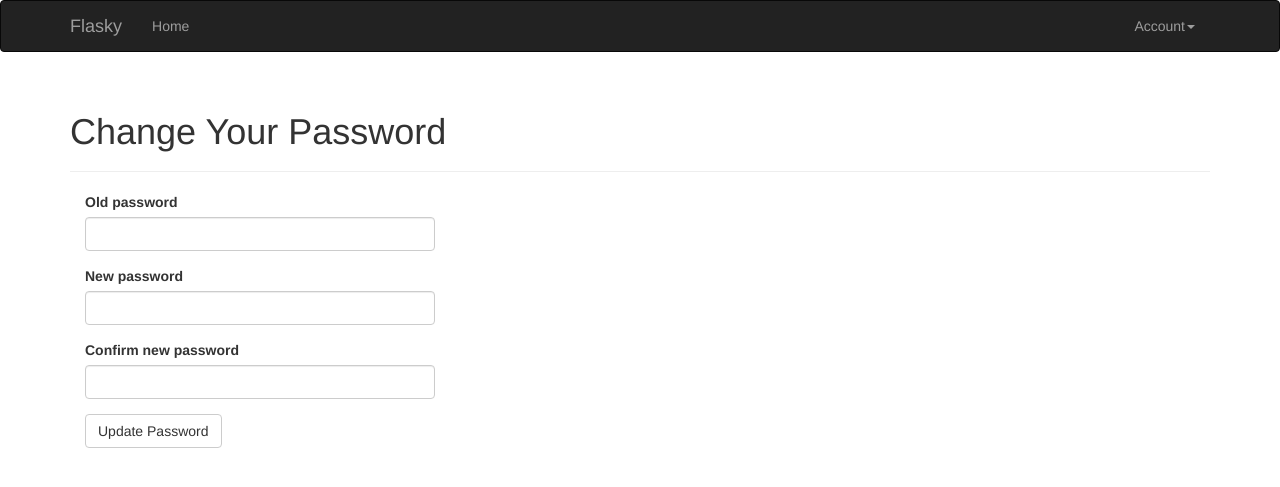
After one commit to asluchych/flask-app, a Flask app: page /auth/change-password in a window 1280 px wide. The commit adds this page. Shown: the top 487 px of the page. Run offline with Flask 3, Linux system fonts and the light colour scheme; the visitor is signed in with stand-in values (Sample User, id 1); some libraries are stand-ins or nearby versions.

Commit message:
Implement password change

```diff
--- a/app/auth/forms.py
+++ b/app/auth/forms.py
@@ -28,3 +28,10 @@ class RegistrationForm(FlaskForm):
     def validate_username(self, field):
         if User.query.filter_by(username=field.data).first():
             raise ValidationError('Username already in use.')
+
+
+class ChangePasswordForm(FlaskForm):
+    old_password = PasswordField('Old password', validators=[DataRequired()])
+    password = PasswordField('New password', validators=[DataRequired(), EqualTo('password2', message='Passwords must match.')])
+    password2 = PasswordField('Confirm new password', validators=[DataRequired()])
+    submit = SubmitField('Update Password')
--- a/app/auth/views.py
+++ b/app/auth/views.py
@@ -4,7 +4,7 @@ from . import auth
 from .. import db
 from ..models import User
 from ..email import send_email
-from .forms import LoginForm, RegistrationForm
+from .forms import LoginForm, RegistrationForm, ChangePasswordForm
 
 @auth.before_app_request
 def before_request():
@@ -76,3 +76,19 @@ def resend_confirmation():
     send_email(current_user.email, 'Confirm Your Account', 'auth/email/confirm', user=current_user, token=token)
     flash('A new confirmation email has been sent to you by email.')
     return redirect(url_for('main.index'))
+
+
+@auth.route('/change-password', methods = ['GET', 'POST'])
+@login_required
+def change_password():
+    form = ChangePasswordForm()
+    if form.validate_on_submit():
+        if current_user.verify_password(form.old_password.data):
+            current_user.password = form.password.data
+            db.session.add(current_user)
+            db.session.commit()
+            flash('Your password has been updated.')
+            return redirect(url_for('main.index'))
+        else:
+            flash('Invalid password.')
+    return render_template('auth/change_password.html', form=form)
--- /dev/null
+++ b/app/templates/auth/change_password.html
@@ -0,0 +1,12 @@
+{% extends 'base.html' %}
+{% import 'bootstrap/wtf.html' as wtf %}
+
+{% block title %}Flasky - Change Password{% endblock %}
+{% block page_content %}
+<div class="page-header">
+    <h1>Change Your Password</h1>
+</div>
+<div class="col-md-4">
+    {{ wtf.quick_form(form) }}
+</div>
+{% endblock %}
--- a/app/templates/base.html
+++ b/app/templates/base.html
@@ -18,15 +18,21 @@
                 <span class="icon-bar"></span>
                 <span class="icon-bar"></span>
             </button>
-            <a class="navbar-brand" href="/">Flasky</a>
+            <a class="navbar-brand" href="{{ url_for('main.index') }}">Flasky</a>
         </div>
         <div class="navbar-collapse collapse">
             <ul class="nav navbar-nav">
-                <li><a href="/">Home</a></li>
+                <li><a href="{{ url_for('main.index') }}">Home</a></li>
             </ul>
             <ul class="nav navbar-nav navbar-right">
                 {% if current_user.is_authenticated %}
-                <li><a href="{{ url_for('auth.logout') }}">Log Out</a> </li>
+                <li class="dropdown">
+                    <a href="#" class="dropdown-toggle" data-toggle="dropdown">Account<b class="caret"></b></a>
+                    <ul class="dropdown-menu">
+                        <li><a href="{{ url_for('auth.change_password') }}">Change Password</a></li>
+                        <li><a href="{{ url_for('auth.logout') }}">Log Out</a></li>
+                    </ul>
+                </li>
                 {% else %}
                 <li><a href="{{ url_for('auth.login') }}">Log In</a> </li>
                 {% endif %}
```
Also changed, not shown: data-dev.sqlite.
